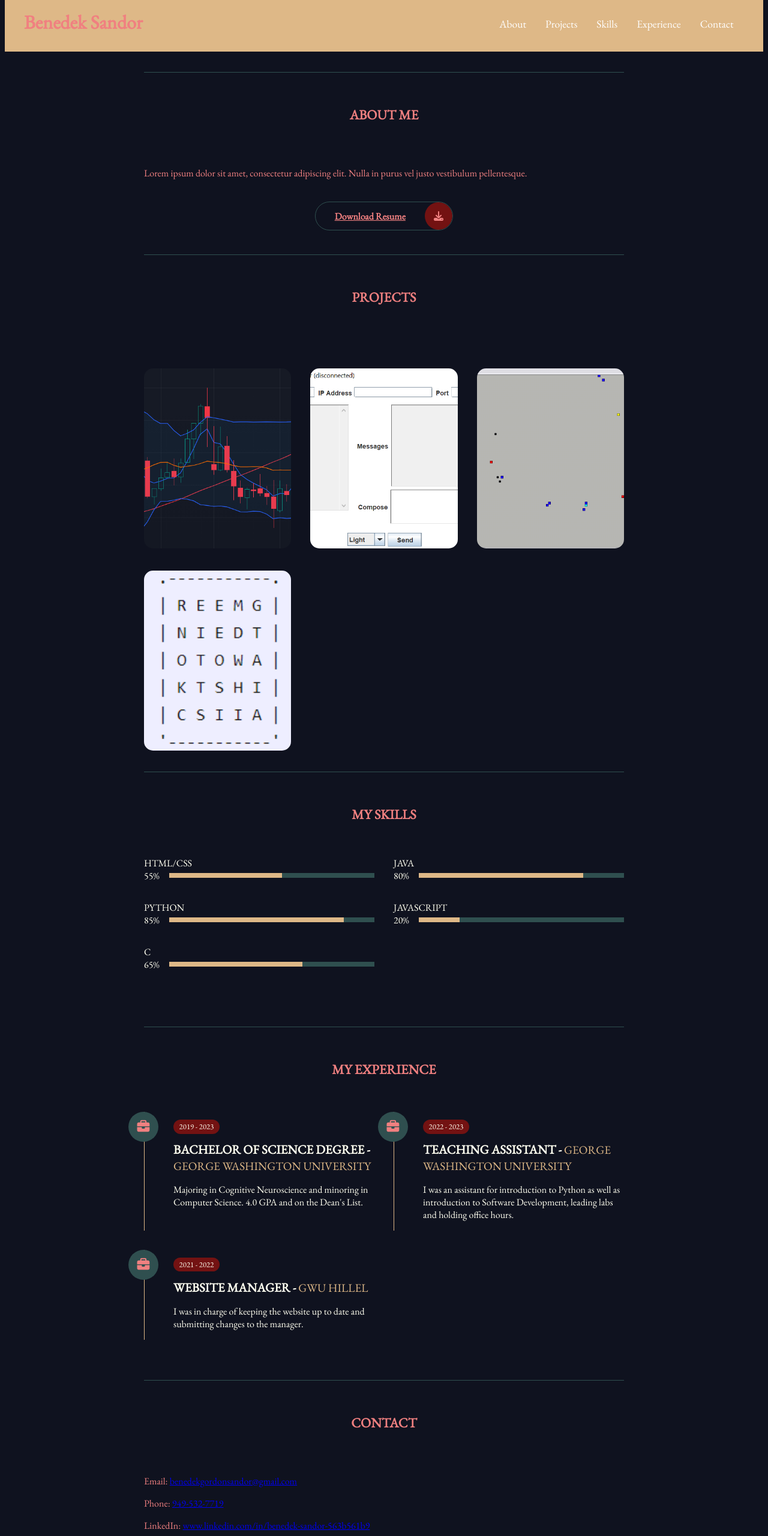
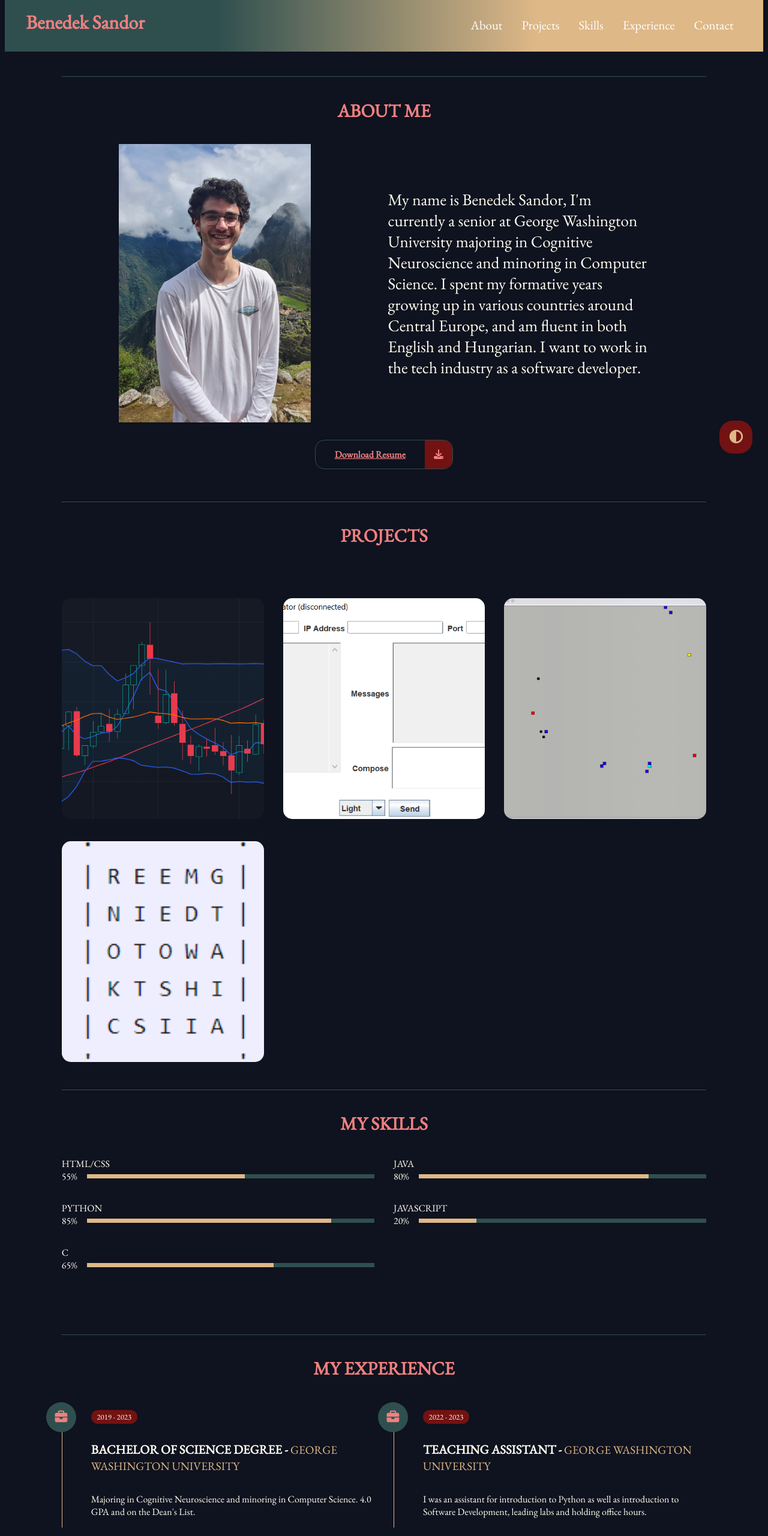
Before and after one commit to benandlola/benandlola.github.io, a plain HTML site: page index.html in a window 1280 px wide. Shown: the part 20-2580 px from the top of the page at 60% size. Drawn offline with nearby package versions, Linux system fonts and the light colour scheme.

Commit message:
more progress

```diff
--- a/app.js
+++ b/app.js
@@ -0,0 +1,10 @@
+// toggle theme
+function Theme() {
+    const themeBtn = document.querySelector('.theme-btn');
+    themeBtn.addEventListener('click', () =>{
+        let element = document.body;
+        element.classList.toggle('switch-theme');
+    })
+}
+
+Theme()
--- a/index.html
+++ b/index.html
@@ -27,10 +27,18 @@
           </ul>
         </nav>
     </header>
+    <!--===== SECTIONS =====-->
     <main>
+      <!--===== ABOUT ME =====-->
       <section id="about">
         <h2 class="title">About Me</h2>
-          <p>Lorem ipsum dolor sit amet, consectetur adipiscing elit. Nulla in purus vel justo vestibulum pellentesque.</p>
+        <div class="about-me">
+          <img src="imgs/me.jpg" alt="A picture of me">
+          <p>My name is Benedek Sandor, I'm currently a senior at George Washington University majoring in Cognitive
+          Neuroscience and minoring in Computer Science. I spent my formative years growing up in various countries around
+          Central Europe, and am fluent in both English and Hungarian. I want to work in the tech industry as a software developer.
+          </p>
+        </div>
         <div class="btn">
           <a href="" class="resume-btn">
             <span class="resume-text">Download Resume</span>
@@ -38,6 +46,7 @@
           </a>
         </div>
       </section>
+      <!--===== PROJECTS =====-->
       <section id="projects">
         <h2 class="title">Projects</h2>
         <div class="projects">
@@ -95,6 +104,7 @@
           </div>
         </div>
       </section>
+      <!--===== SKILLS =====-->
       <section id="skills">
         <div class="about-stats">
           <h4 class="title">My Skills</h4>
@@ -147,6 +157,7 @@
           </div>
         </div>
       </section>
+      <!--===== EXPERIENCE =====-->
       <section id="experience">
         <h4 class="title">My Experience</h4>
         <div class="experience">
@@ -178,30 +189,46 @@
               <p class="exp-duration">2021 - 2022</p>
               <h5>Website Manager -<span> GWU Hillel</span></h5>
               <p>
-                      I was in charge of keeping the website up to date and submitting changes to the manager.
+                I was in charge of keeping the website up to date and submitting changes to the manager to incorporate them.
               </p>
             </div>
           </div>
       </section>
+      <!--===== CONTACT =====-->
       <section id="contact">
         <h2 class="title">Contact</h2>
         <div class="contacts">
+          <div class="left-contact">
             <div class="contact-item">
-
-              <p>Email: <a href="mailto:benedekgordonsandor@gmail.com" target="_blank">benedekgordonsandor@gmail.com</a></p>
+              <i class="fas fa-envelope"></i>
+              <span>Email: </span>
+              <a href="mailto:benedekgordonsandor@gmail.com" target="_blank">benedekgordonsandor@gmail.com</a>
             </div>
             <div class="contact-item">
-              <p>Phone: <a href="tel:949-532-7719" target="_blank">949-532-7719</a></p>
+              <i class="fas fa-phone"></i>
+              <span>Phone Number: </span>
+              <a href="tel:949-532-7719" target="_blank">949-532-7719</a>
             </div>
             <div class="contact-item">
-              <p>LinkedIn: <a href="https://www.linkedin.com/in/benedek-sandor-563b561b9" target="_blank">www.linkedin.com/in/benedek-sandor-563b561b9</a></p>
+              <i class="fab fa-linkedin"></i>
+              <span>LinkedIn: </span>
+              <a href="https://www.linkedin.com/in/benedek-sandor-563b561b9" target="_blank">www.linkedin.com/in/benedek-sandor-563b561b9</a>
             </div>
             <div class="contact-item">
+              <i class="fab fa-github"></i>
+              <span>Github: </span>
+              <a href="https://github.com/benandlola" target="_blank">https://github.com/benandlola</a>
+            </div>
+          </div>
+          <div class="right-contact">
 
-              <p>GitHub: <a href="https://github.com/benandlola" target="_blank">https://github.com/benandlola</a></p>
           </div>
         </div>
       </section>
+
+      <div class="theme-btn">
+        <i class="fas fa-adjust"></i>
+      </div>
     </main>
   </body>
 </html>
--- a/styles/styles.scss
+++ b/styles/styles.scss
@@ -7,6 +7,16 @@
     --colour-fifth: burlywood;
     --colour-white: ivory;
     --transition-main: all .4s ease-in-out;
+}
+
+// for theme
+.switch-theme{
+  --colour-primary: #8cb6db;
+  --colour-secondary: darkorchid;
+  --colour-third: lightblue;
+  --colour-fourth: #27c4a2;
+  --colour-fifth: palevioletred;
+  --colour-white: midnightblue;
 }
 
 // style the body element
@@ -20,19 +30,39 @@ body{
 // style the header element
 header{
   position: relative;
-  background-color: var(--colour-fifth);
+  background: linear-gradient(90deg, var(--colour-third) 28%, var(--colour-fifth) 70%);
   padding: 0.4rem;
   margin-bottom: 0;
   h1{
-    padding-left: 1.6rem;
+    padding-left: 1.8rem;
+  }
+}
+
+.about-me{
+  display: flex;
+  align-items: center;
+  justify-content: center;
+  img{
+    position: relative;
+    box-shadow: 0.5rem black;
+    color: var(--colour-white);
+    padding-right: 8rem;
+    width: 20rem;
+    height: 29rem;
+  }
+  p{
+    position: relative;
+    color: var(--colour-white);
+    width: clamp(21rem, 34vw, 76rem);
+    font-size: 1.7rem;
   }
 }
 
 // style the main content area
 main{
-  max-width: 800px;
+  max-width: 85%;
   margin: 0 auto;
-  padding: 1em;
+  padding: 1rem;
 }
 
 // style the navigation menu
@@ -51,7 +81,7 @@ nav{
     a{
       text-decoration: none;
       color: #fff;
-      font-size: 1.1rem;
+      font-size: 1.3rem;
       &:hover{
         color: var(--colour-primary);
       }
@@ -64,9 +94,9 @@ nav{
   display: flex;
   align-self: flex-start;
   justify-content: center;
-  padding: 1.3rem;
+  padding: 1.8rem;
   .resume-btn{
-    border-radius: 30px;
+    border-radius: 1rem;
     color: inherit;
     font-weight: 600;
     position: relative;
@@ -83,7 +113,7 @@ nav{
       display: flex;
       align-items: center;
       justify-content: center;
-      border-radius: 50%;
+      border-radius: 0%;
       padding: 0.95rem;
     }
     &::before{
@@ -109,9 +139,9 @@ nav{
 
 .title{
   text-transform: uppercase;
-  font-size: 1.4rem;
+  font-size: 1.9rem;
   text-align: center;
-  padding: 3.5rem 0;
+  padding: 2.3rem 0;
   position: relative;
   margin-bottom: 0;
   &::before{
@@ -136,7 +166,7 @@ nav{
     position: relative;
     img{
       width: 100%;
-      height: 300px;
+      height: 23rem;
       object-fit: cover;
       border-radius: 15px;
     }
@@ -245,7 +275,7 @@ nav{
   }
 }
 
-// Experience
+// Experience section
 .experience{
   display: grid;
   grid-template-columns: repeat(2, 1fr);
@@ -281,7 +311,7 @@ nav{
       font-weight: 500;
     }
     h5{
-      //padding: 1rem 0;
+      padding: 1rem 0;
       margin: 0;
       text-transform: uppercase;
       font-size: 1.3rem;
@@ -299,4 +329,74 @@ nav{
   }
 }
 
-//apply the box shadow mixin to the contact section
+// contact section
+.contacts{
+  display: flex;
+  justify-content: center;
+  align-items: center;
+  .left-contact{
+    flex: 1;
+    .contact-item{
+      display: flex;
+      align-items: center;
+      font-size: 1.2rem;
+      padding: 0.4rem;
+      i{
+        padding-right: 0.8rem;
+        font-size: 1.8rem;
+      }
+      span{
+        padding-right: 0.3rem;
+      }
+      a{
+        color: var(--colour-white);
+        text-decoration: none;
+        &:hover{
+          background-color: var(--colour-third);
+      }
+      }
+    }
+  }
+}
+
+// for switching themes
+.theme-btn{
+  bottom: 3%;
+  right: 2%;
+  width: 55px;
+  height: 55px;
+  border-radius: 40%;
+  background-color: var(--colour-fourth);
+  cursor: pointer;
+  position: fixed;
+  display: flex;
+  align-items: center;
+  justify-content: center;
+  transition: all .1s ease-in-out;
+  &:active{
+    transform: translateY(-7px);
+  }
+  i{
+    font-size: 1.4rem;
+    color: var(--colour-fifth);
+    pointer-events: none;
+  }
+}
+
+// scrollbar
+::-webkit-scrollbar{
+  width: 0.6rem;
+  height: 0.4rem;
+}
+::-webkit-scrollbar-track{
+  background: var(--colour-third);
+  border-radius: 100vh;
+  margin-block: 0.3rem;
+}
+::-webkit-scrollbar-thumb{
+  background: var(--colour-secondary);
+  border-radius: 100vh;
+  &:hover{
+    background: var(--colour-white);
+  }
+}
```
Also changed, not shown: imgs/me.jpg (added), styles/styles.css, 1 other file. Lines whose indentation alone changed are shown as unchanged.
